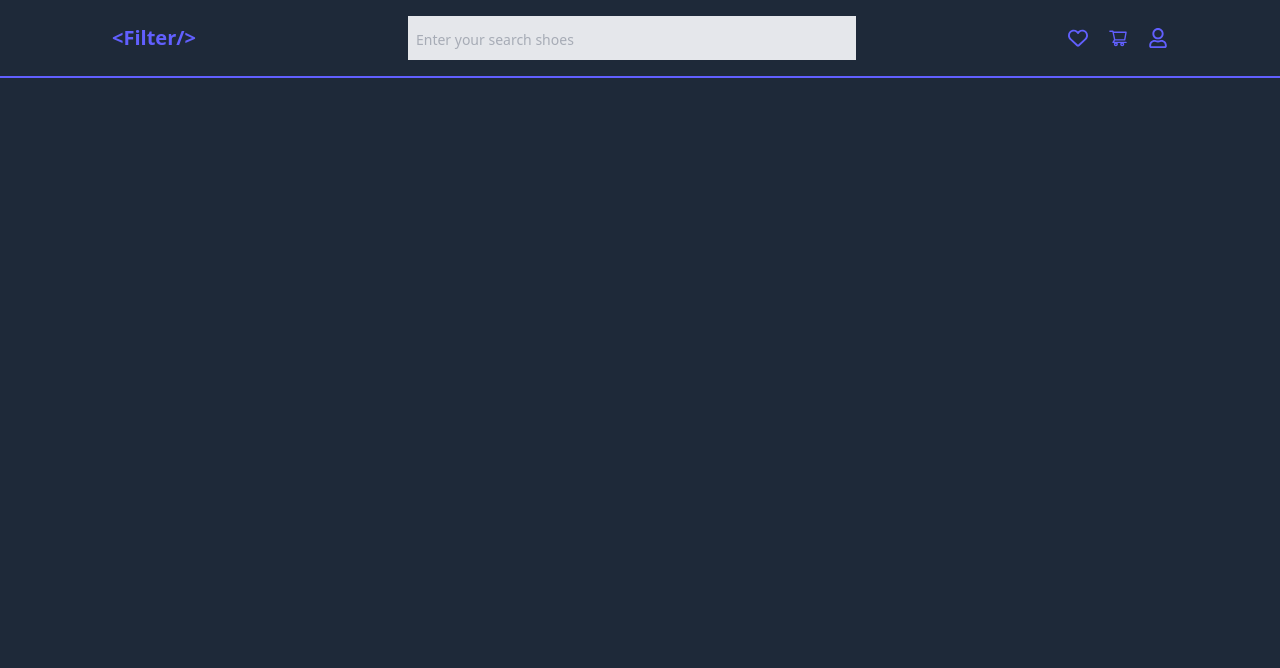
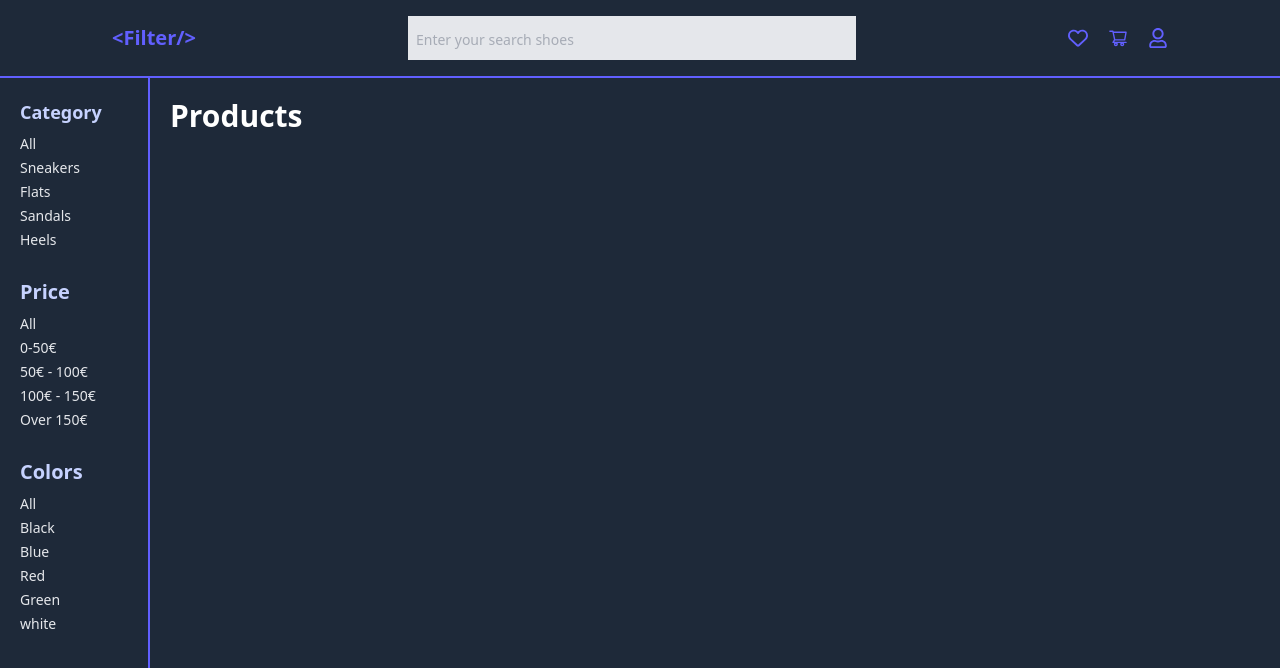
Before and after one commit to lucho20pt/react-demos, a React (Vite) app in the folder 03-RefreshProjects/10-advance-filtering/: page / in a window 1280 px wide. Shown: the top 668 px of the page. Built offline with nearby package versions, Linux system fonts and the light colour scheme.

Commit message:
start: 10-advance-filtering => Sidebar

```diff
--- a/03-RefreshProjects/10-advance-filtering/src/App.jsx
+++ b/03-RefreshProjects/10-advance-filtering/src/App.jsx
@@ -1,4 +1,5 @@
 import Header from './components/header/Header'
+import Sidebar from './components/sidebar/Sidebar'
 
 const App = () => {
   return (
@@ -7,6 +8,12 @@ const App = () => {
       text-center bg-gray-800 text-white"
     >
       <Header />
+      <div className="container flex flex-row">
+        <Sidebar />
+        <main className="p-5">
+          <h1 className="text-3xl font-bold mb-5">Products</h1>
+        </main>
+      </div>
     </div>
   )
 }
--- /dev/null
+++ b/03-RefreshProjects/10-advance-filtering/src/components/sidebar/Sidebar.jsx
@@ -0,0 +1,36 @@
+const Sidebar = () => {
+  return (
+    <section className="flex flex-col gap-2 w-[150px] p-5
+    text-left text-gray-200 border-r-2 border-indigo-500">
+      <h3 className="text-lg font-bold text-indigo-200">Category</h3>
+      <ul className="flex flex-col mb-5 text-sm gap-1">
+        <li>All</li>
+        <li>Sneakers</li>
+        <li>Flats</li>
+        <li>Sandals</li>
+        <li>Heels</li>
+      </ul>
+
+      <h3 className="text-xl font-bold text-indigo-200">Price</h3>
+      <ul className="flex flex-col mb-5 text-sm gap-1">
+        <li>All</li>
+        <li>0-50€</li>
+        <li>50€ - 100€</li>
+        <li>100€ - 150€</li>
+        <li>Over 150€</li>
+      </ul>
+
+      <h3 className="text-xl font-bold text-indigo-200">Colors</h3>
+      <ul className="flex flex-col mb-5 text-sm gap-1">
+        <li>All</li>
+        <li>Black</li>
+        <li>Blue</li>
+        <li>Red</li>
+        <li>Green</li>
+        <li>white</li>
+      </ul>
+    </section>
+  )
+}
+
+export default Sidebar
```
